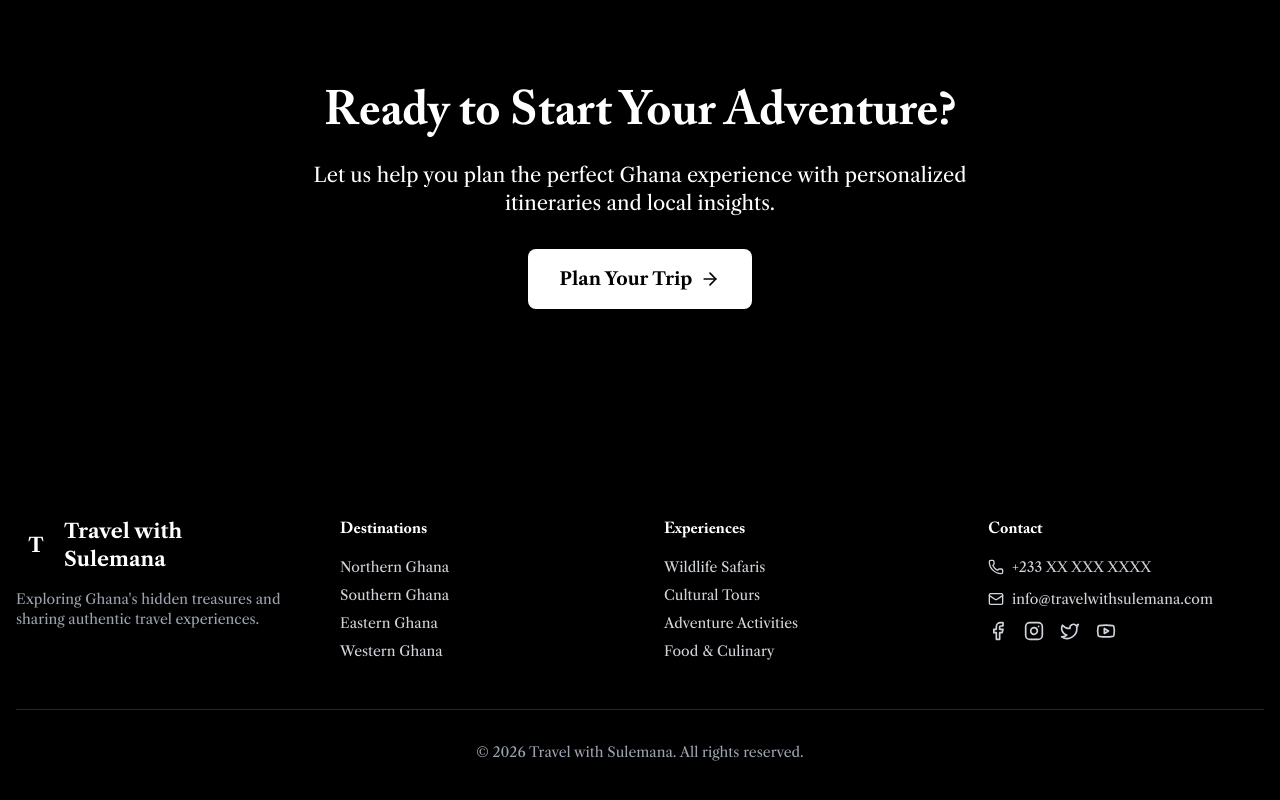
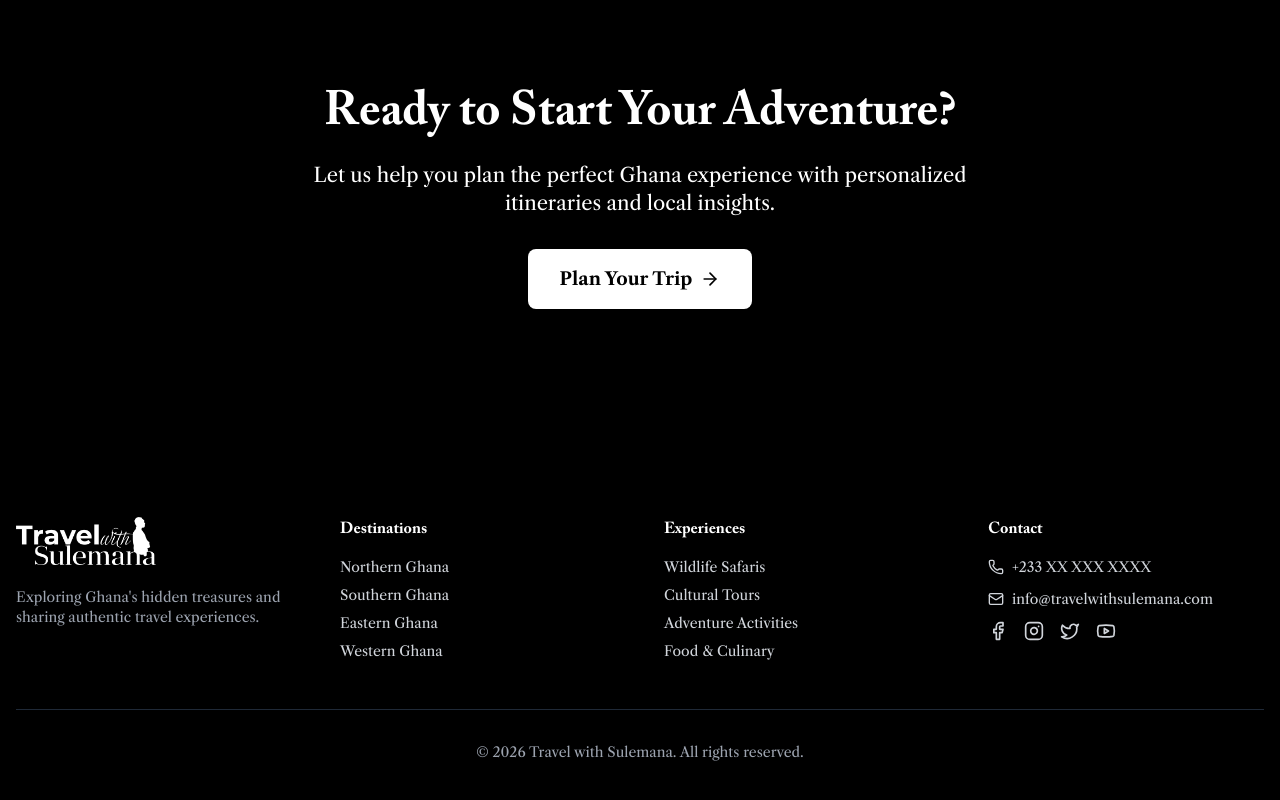
Before and after one commit to Ellis-Ayikwei/Travel-With-Sulemana, a Next.js app in the folder apps/frontend/: page / in a window 1280 px wide. Shown: the part 4842-5642 px from the top of the page. Built offline with nearby package versions, Linux system fonts and the light colour scheme; no server answers.

Commit message:
feat: use same logo in footer as navbar
- Replace placeholder logo with dynamic logo images
- Support theme-aware logos (light/dark mode)
- Add mounted state for hydration safety
- Consistent branding between header and footer

```diff
--- a/apps/frontend/components/Footer.tsx
+++ b/apps/frontend/components/Footer.tsx
@@ -1,6 +1,9 @@
 "use client";
 
 import Link from "next/link";
+import Image from "next/image";
+import { useTheme } from "next-themes";
+import { useState, useEffect } from "react";
 import {
   Phone,
   Mail,
@@ -11,20 +14,32 @@ import {
 } from "lucide-react";
 
 export default function Footer() {
+  const [mounted, setMounted] = useState(false);
+  const { theme } = useTheme();
+
+  useEffect(() => {
+    setMounted(true);
+  }, []);
+
   return (
     <footer className="bg-gray-900 dark:bg-black text-gray-300 py-16">
       <div className="container mx-auto px-4">
         <div className="grid grid-cols-1 md:grid-cols-4 gap-12 mb-12">
           {/* Brand */}
           <div>
-            <div className="flex items-center gap-2 mb-4">
-              <div className="w-10 h-10 bg-black rounded-lg flex items-center justify-center">
-                <span className="text-white font-bold text-xl">T</span>
-              </div>
-              <span className="text-xl font-semibold text-white">
-                Travel with<br />Sulemana
-              </span>
-            </div>
+            <Link href="/" className="inline-block mb-4 hover:opacity-80 transition-opacity">
+              {mounted ? (
+                <Image
+                  src={theme === "dark" ? "/assets/images/logo-dark-mode.png" : "/assets/images/logo-light-mode.png"}
+                  alt="Travel with Sulemana"
+                  width={140}
+                  height={38}
+                  className="object-contain"
+                />
+              ) : (
+                <div className="w-32 h-8 bg-gray-700 animate-pulse rounded" />
+              )}
+            </Link>
             <p className="text-gray-400 text-sm">
               Exploring Ghana's hidden treasures and sharing authentic travel experiences.
             </p>
```
